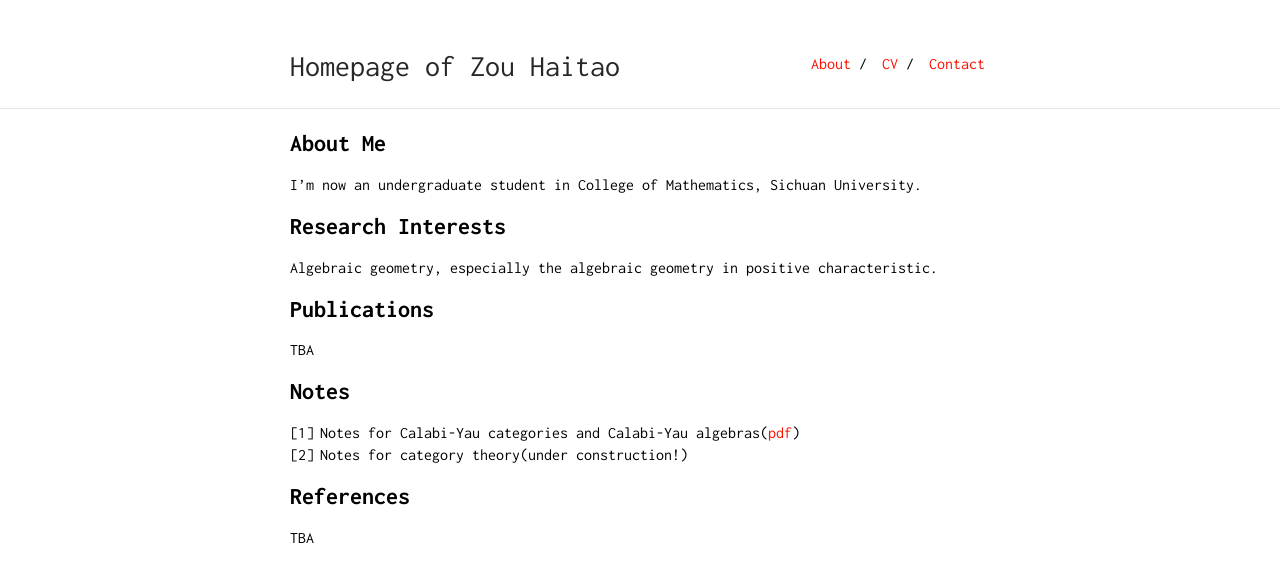
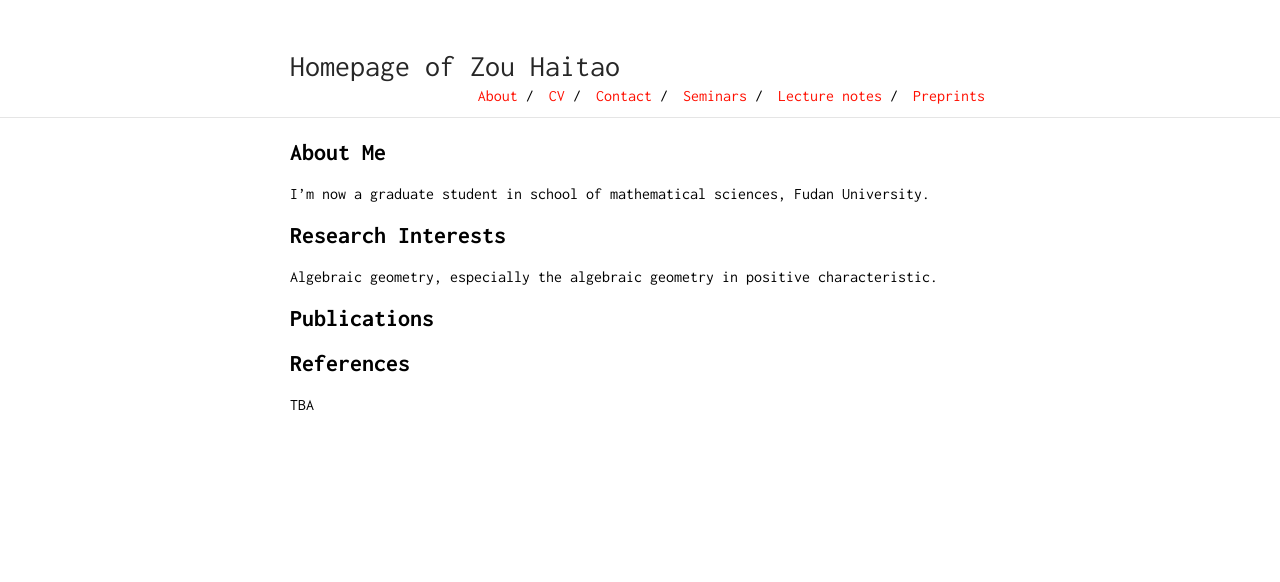
Before and after one commit to WalterScu/WalterScu.github.io, a Jekyll site: the page built from index.md, in a window 1280 px wide. Shown: the top 582 px of the page. Built offline with Jekyll 4.4.1, drawn with Linux system fonts in a browser that asks for light colours; our own code applies the rules of GitHub Pages for plain Markdown files.

Commit message:
modified:   index.md

```diff
--- a/_config.yml
+++ b/_config.yml
@@ -1,9 +1,7 @@
 title: Homepage of Zou Haitao
 
 markdown: kramdown
-
-tracking_id: #
-
+math_engine: mathjax
 sass:
     style: compressed
     sass_dir: _sass
--- a/index.md
+++ b/index.md
@@ -4,7 +4,7 @@ layout: default
 
 ## About Me
 
-I'm now an undergraduate student in College of Mathematics, Sichuan University.
+I'm now a graduate student in school of mathematical sciences, Fudan University.
 
 ## Research Interests
 
@@ -12,12 +12,6 @@ Algebraic geometry, especially the algebraic geometry in positive characteristic
 
 ## Publications
 
-TBA
-
-## Notes
-
-1. Notes for Calabi-Yau categories and Calabi-Yau algebras([pdf]({{ site.url }}/main.pdf))<br />
-2. Notes for category theory(under construction!)<br />
 
 ## References
 
```
Also changed, not shown: _data/nav.yml (+8 -0 lines), contact.md (+2 -3 lines).
